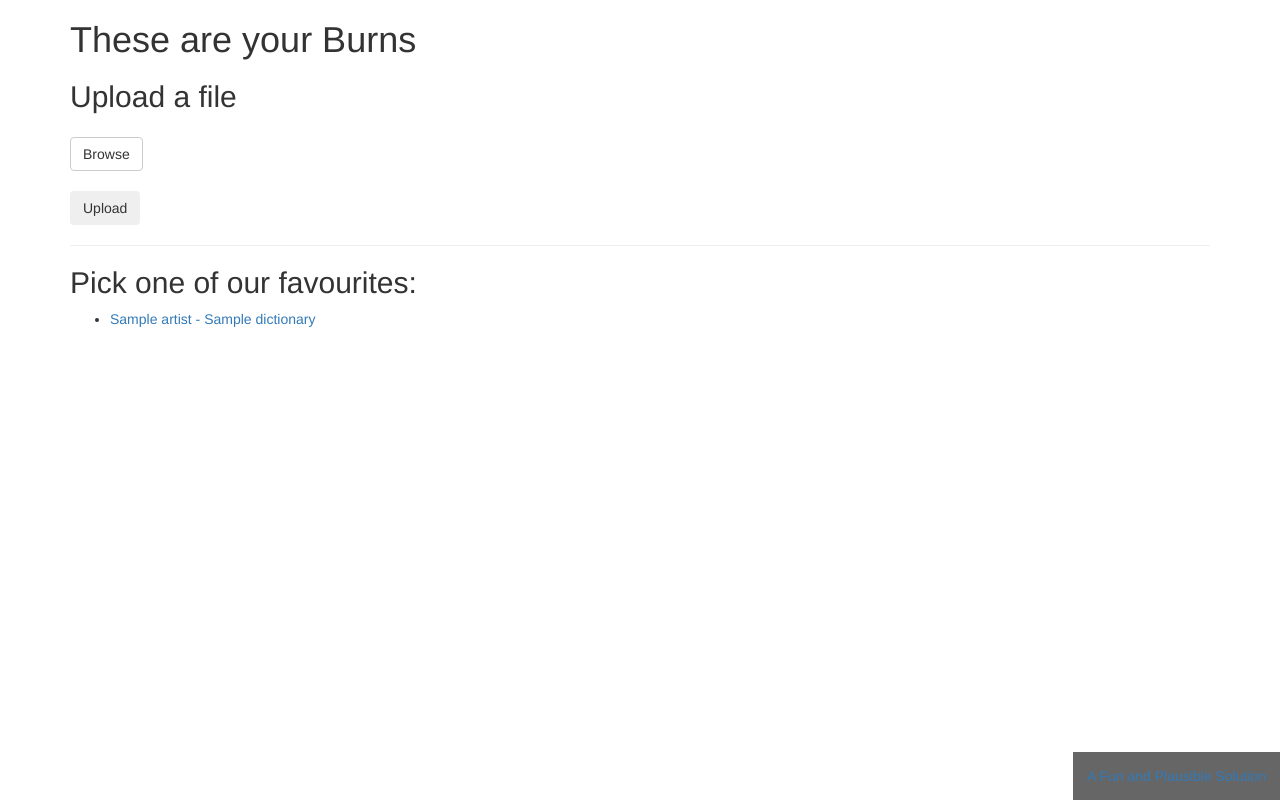
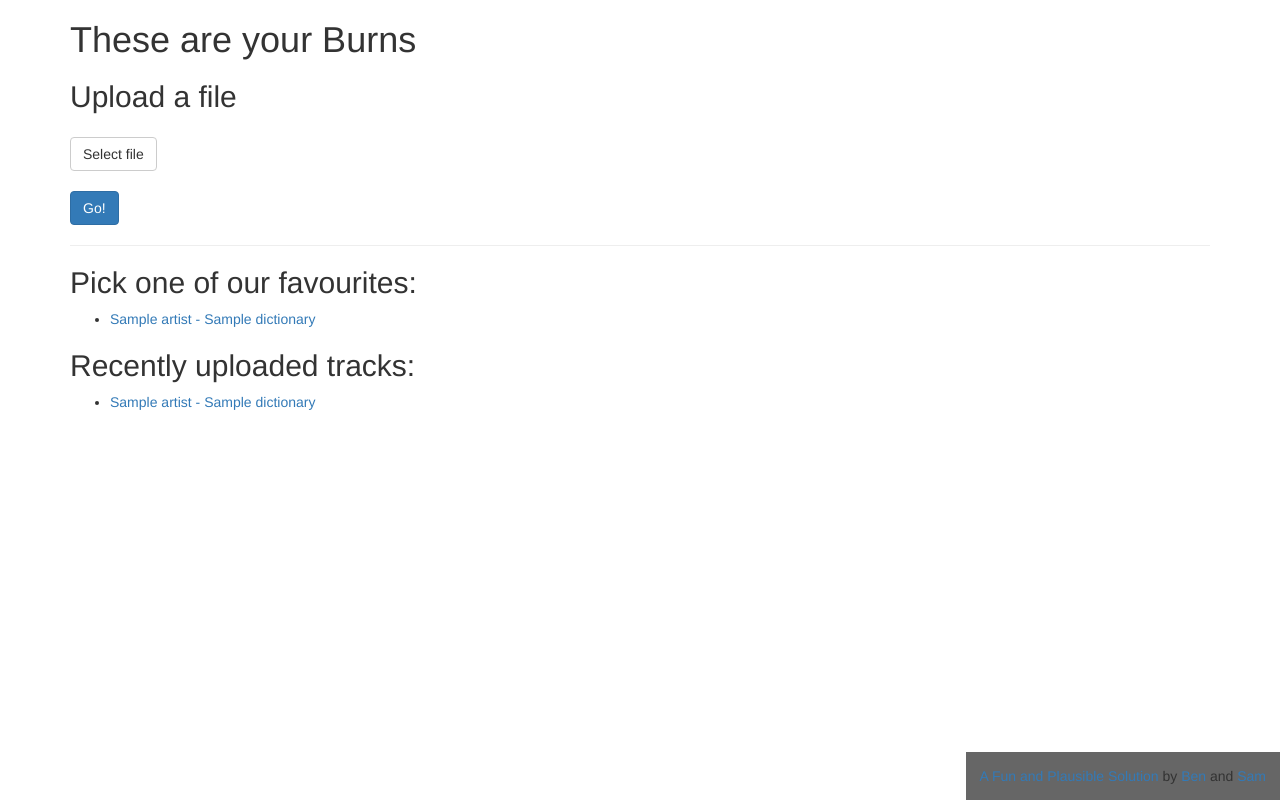
Before and after one commit to fables-tales/these-are-your-burns, a Flask app: template templates/index.html in a window 1280 px wide. Run offline with Flask 2, Linux system fonts and the light colour scheme; the template is opened without the code that fills it: most values are stand-ins (such as "Sample title", 1, 10 or a date in 2020); parts of the project's set-up code (start-up, migrations or seed data) failed here and were passed over; some libraries are stand-ins or nearby versions.

Commit message:
ashdfkasdjfkals;dgklsdfjakslgha;sdj

```diff
--- a/app.py
+++ b/app.py
@@ -22,7 +22,7 @@ def memes(song_file):
     return a.timings, a.title, a.artist
 
 def intro_time(song_file):
-    return 1000
+    return 0
 
 def allowed_file(filename):
     return '.' in filename and \
@@ -41,7 +41,7 @@ def database_connection():
     return sqlite3.connect(base_path() + '/db/app.db')
 
 def favourite_tracks():
-    ids = [1]
+    ids = [1, 8, 9]
     results = []
     for oid in ids:
         song_file = lookup_by_song_id(oid)
@@ -52,6 +52,24 @@ def favourite_tracks():
 
     return results
 
+
+def most_recent_tracks():
+    conn = database_connection()
+    cur = conn.cursor()
+    cur.execute("SELECT * from upload order by id DESC limit 5")
+    results = []
+    for row in cur:
+        song_file = base_path() + "/tmp/" + row[1]
+        try:
+            a = memeMatcher.memeMatcher(song_file)
+            artist = a.artist
+            title = a.title
+            results.append({"id": row[0], "artist": artist, "title":title})
+        except Exception as e:
+            print e
+
+    return results
+
 @app.route("/")
 def hello():
     database_connection()
@@ -59,6 +77,7 @@ def hello():
             {
                 "error": session.get("error", None),
                 "favourites": favourite_tracks(),
+                "recent": most_recent_tracks(),
             })
 
 @app.route("/audio_files/<file_name>")
--- a/memeMatcher.py
+++ b/memeMatcher.py
@@ -87,7 +87,7 @@ class memeMatcher:
     artist = self.artist
     title = self.title.split('/')[0]
     if " feat" in title:
-      title = " ".join(title.split(" feat"))
+        title = " ".join(title.split(" feat")[:-1])
     self.lyrics = rep_genius_parser(artist, title)
 
   def _fetch_cover_art(self):
--- a/templates/index.html
+++ b/templates/index.html
@@ -34,12 +34,12 @@ $(document).ready( function() {
             <h2>Upload a file</h2>
             <form action="/upload" method="post" enctype="multipart/form-data">
                 <span class="btn btn-default btn-file">
-                    Browse <input type="file" name="file"></input>
+                    Select file <input type="file" name="file"></input>
                 </span>
                 <span id="file-label"></span>
                 <br>
                 <br>
-                <input type="submit" value="Upload" class="btn"></input>
+                <input type="submit" value="Go!" class="btn btn-primary"></input>
             </form>
             <hr/>
             <h2>Pick one of our favourites:</h2>
@@ -50,9 +50,17 @@ $(document).ready( function() {
                 </a></li>
                 {% endfor %}
             </ul>
+            <h2>Recently uploaded tracks:</h2>
+            <ul>
+                {% for dictionary in recent %}
+                <li><a href="/player?song_id={{dictionary['id']}}">
+                    {{ dictionary["artist"] }} - {{dictionary["title"]}}
+                </a></li>
+                {% endfor %}
+            </ul>
         </div>
         <div id="fun-and-plausible">
-            <a href="http://funandplausible.com">A Fun and Plausible Solution</a>
+            <a href="http://funandplausible.com">A Fun and Plausible Solution</a> by <a href="https://twitter.com/alsothings">Ben</a> and <a href="https://twitter.com/samphippen">Sam</a>
         </div>
     </body>
 </html>
```
